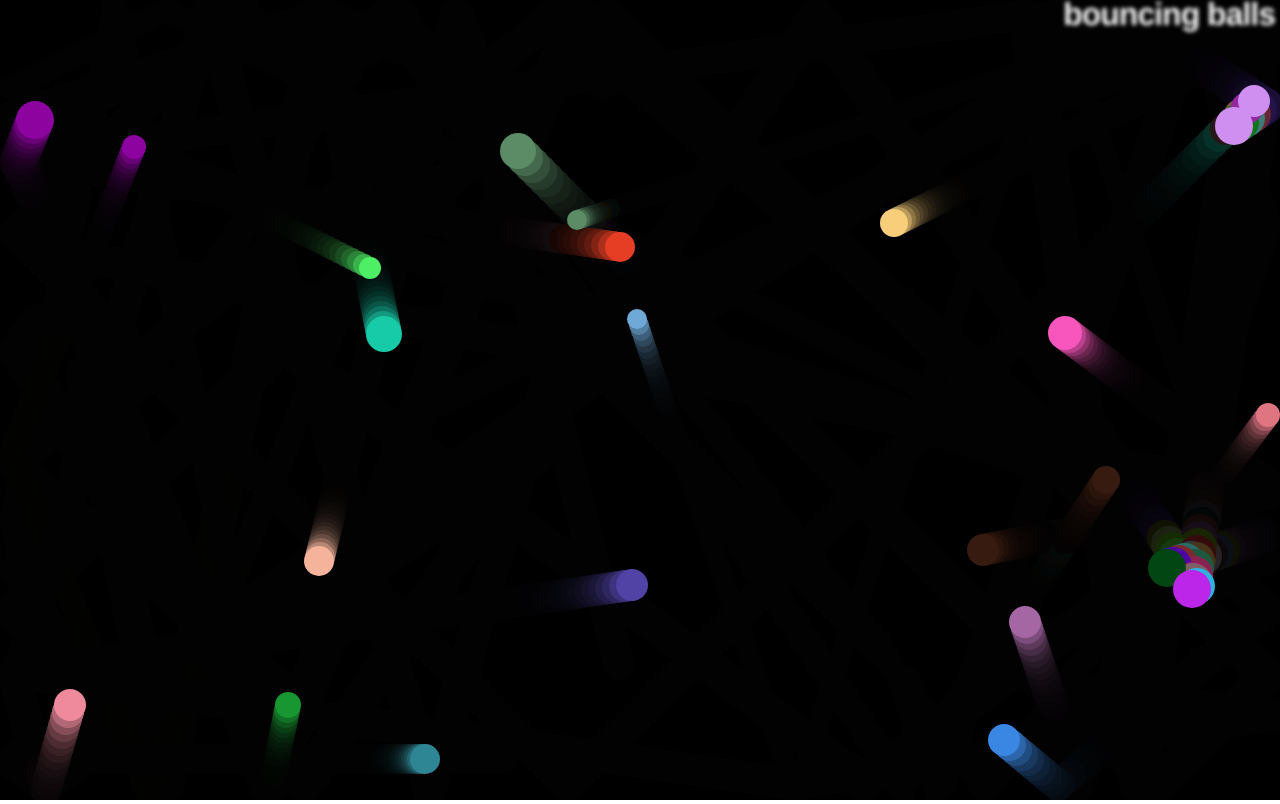
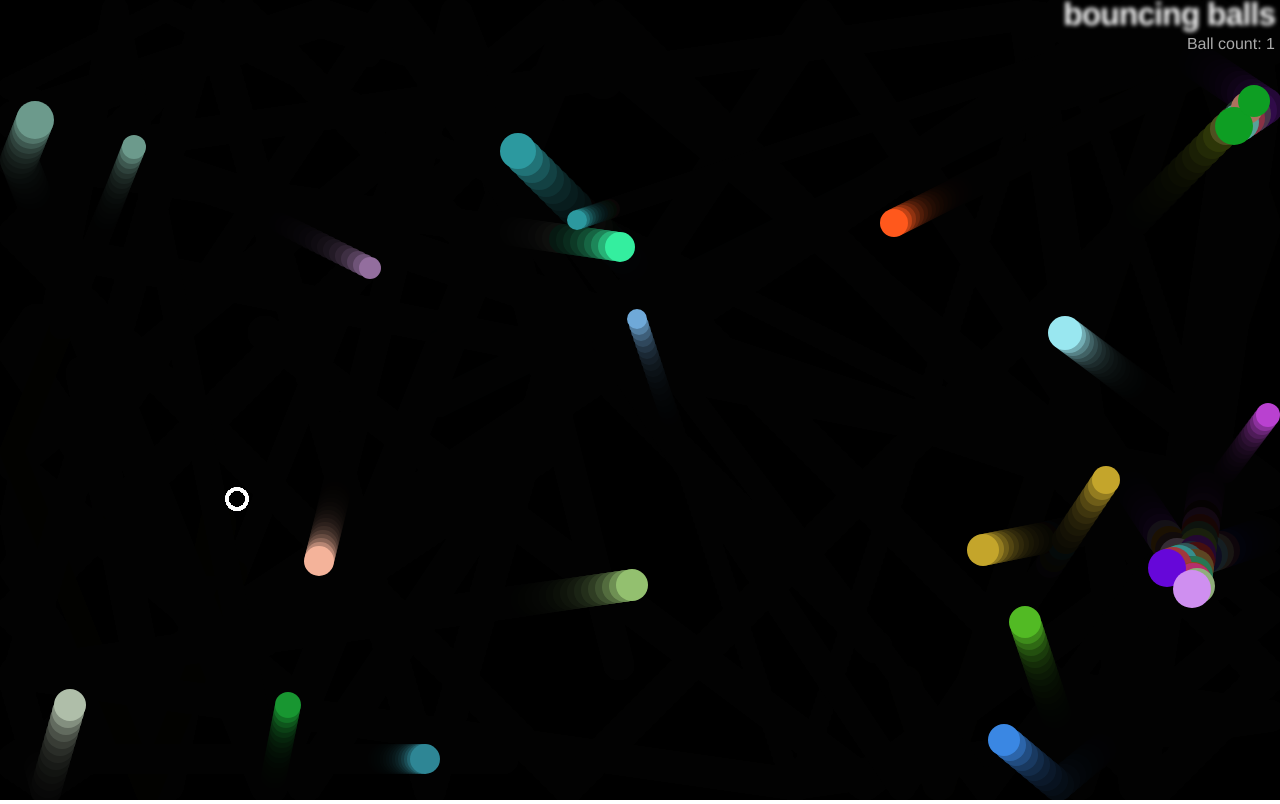
Before and after one commit to nntdatkh/bounce-balls-game, a plain HTML site: page index.html in a window 1280 px wide. Drawn offline with Linux system fonts and the light colour scheme.

Commit message:
finish the bounce ball game

```diff
--- a/index.html
+++ b/index.html
@@ -8,6 +8,7 @@
 
   <body>
     <h1>bouncing balls</h1>
+    <p>Ball count: <span id="ballCount"></span></p>
     <canvas></canvas>
 
     <script src="main.js" type="text/javascript" async></script>
--- a/main.js
+++ b/main.js
@@ -1,10 +1,10 @@
 // setup canvas
 
-const canvas = document.querySelector('canvas');
-const ctx = canvas.getContext('2d');
+const canvas = document.querySelector("canvas");
+const ctx = canvas.getContext("2d");
 
-const width = canvas.width = window.innerWidth;
-const height = canvas.height = window.innerHeight;
+const width = (canvas.width = window.innerWidth);
+const height = (canvas.height = window.innerHeight);
 
 // function to generate random number
 
@@ -13,83 +13,189 @@ function random(min, max) {
   return num;
 }
 
-function Ball(x, y, velX, velY, color, size) {
+function Shape(x, y, velX, velY, exists) {
   this.x = x;
   this.y = y;
   this.velX = velX;
   this.velY = velY;
+  this.exists = exists;
+}
+
+function Ball(x, y, velX, velY, exists, color, size) {
+  Shape.call(this, x, y, velX, velY, exists);
   this.color = color;
   this.size = size;
 }
 
-Ball.prototype.draw = function() {
+function EvilCircle(x, y, exists) {
+  Shape.call(this, x, y, 20, 20, exists);
+  this.color = "white";
+  this.size = 10;
+}
+
+// define function for Balls
+
+Ball.prototype.draw = function () {
   ctx.beginPath();
   ctx.fillStyle = this.color;
   ctx.arc(this.x, this.y, this.size, 0, 2 * Math.PI);
   ctx.fill();
+};
+
+Ball.prototype.update = function () {
+  if (this.x + this.size >= width) {
+    this.velX = -this.velX;
   }
 
-Ball.prototype.update = function() {
-    if ((this.x + this.size) >= width) {
-      this.velX = -(this.velX);
+  if (this.x - this.size <= 0) {
+    this.velX = -this.velX;
   }
 
-    if ((this.x - this.size) <= 0) {
-      this.velX = -(this.velX);
+  if (this.y + this.size >= height) {
+    this.velY = -this.velY;
   }
 
-    if ((this.y + this.size) >= height) {
-      this.velY = -(this.velY);
-    }
-
-    if ((this.y - this.size) <= 0) {
-      this.velY = -(this.velY);
+  if (this.y - this.size <= 0) {
+    this.velY = -this.velY;
   }
 
   this.x += this.velX;
   this.y += this.velY;
-  }
+};
 
-  Ball.prototype.collisionDetect = function() {
+Ball.prototype.collisionDetect = function () {
   for (let j = 0; j < balls.length; j++) {
-      if (!(this === balls[j])) {
+    if (!(this === balls[j]) && balls[j].exists) {
       const dx = this.x - balls[j].x;
       const dy = this.y - balls[j].y;
       const distance = Math.sqrt(dx * dx + dy * dy);
 
       if (distance < this.size + balls[j].size) {
-          balls[j].color = this.color = 'rgb(' + random(0, 255) + ',' + random(0, 255) + ',' + random(0, 255) +')';
+        balls[j].color = this.color =
+          "rgb(" +
+          random(0, 255) +
+          "," +
+          random(0, 255) +
+          "," +
+          random(0, 255) +
+          ")";
       }
     }
   }
+};
+
+// define function for EvilCircle
+
+EvilCircle.prototype.draw = function () {
+  ctx.beginPath();
+  ctx.lineWidth = 3;
+  ctx.strokeStyle = this.color;
+  ctx.arc(this.x, this.y, this.size, 0, 2 * Math.PI);
+  ctx.stroke();
+};
+
+EvilCircle.prototype.checkBounds = function () {
+  if (this.x + this.size >= width) {
+    this.x = -this.x;
   }
+
+  if (this.x - this.size <= 0) {
+    this.x = -this.x;
+  }
+
+  if (this.y + this.size >= height) {
+    this.y = -this.y;
+  }
+
+  if (this.y - this.size <= 0) {
+    this.y = -this.y;
+  }
+};
+
+EvilCircle.prototype.setControls = function () {
+  let _this = this;
+  window.onkeydown = function (e) {
+    if (e.key === "a") {
+      _this.x -= _this.velX;
+    } else if (e.key === "d") {
+      _this.x += _this.velX;
+    } else if (e.key === "w") {
+      _this.y -= _this.velY;
+    } else if (e.key === "s") {
+      _this.y += _this.velY;
+    }
+  };
+};
+
+EvilCircle.prototype.collisionDetect = function () {
+  for (let j = 0; j < balls.length; j++) {
+    if (!(this === balls[j]) && balls[j].exists) {
+      const dx = this.x - balls[j].x;
+      const dy = this.y - balls[j].y;
+      const distance = Math.sqrt(dx * dx + dy * dy);
+
+      if (distance < this.size + balls[j].size) {
+        balls[j].exists = false;
+      }
+    }
+  }
+};
+
+// Bounce Balls
 
 let balls = [];
 
 while (balls.length < 25) {
-  let size = random(10,20);
+  let size = random(10, 20);
   let ball = new Ball(
     // ball position always drawn at least one ball width
     // away from the edge of the canvas, to avoid drawing errors
-    random(0 + size,width - size),
-    random(0 + size,height - size),
-    random(-7,7),
-    random(-7,7),
-    'rgb(' + random(0,255) + ',' + random(0,255) + ',' + random(0,255) +')',
+    random(0 + size, width - size),
+    random(0 + size, height - size),
+    random(-7, 7),
+    random(-7, 7),
+    true,
+    "rgb(" + random(0, 255) + "," + random(0, 255) + "," + random(0, 255) + ")",
     size
   );
   balls.push(ball);
-
 }
 
+
+// Count the ball get false
+
+function countBall(balls) {
+  let countB = 0;
+  for (let i = 0; i < balls.length; i++) {
+    if (!balls[i].exists)
+      countB++;
+  }
+  return countB;
+}
+
+
+// Make Balls bouncing
+
+let ballCount = document.getElementById("ballCount");
+let sizeEvilCircle = random(10, 20);
+let evilCircle = new EvilCircle(random(0 + sizeEvilCircle, width - sizeEvilCircle), random(0 + sizeEvilCircle, height - sizeEvilCircle), true);
+evilCircle.setControls();
+
 function loop() {
-    ctx.fillStyle = 'rgba(0, 0, 0, 0.25)';
+  ctx.fillStyle = "rgba(0, 0, 0, 0.25)";
   ctx.fillRect(0, 0, width, height);
 
+
   for (let i = 0; i < balls.length; i++) {
+    if (balls[i].exists) {
       balls[i].draw();
       balls[i].update();
       balls[i].collisionDetect();
+    }
+    evilCircle.draw();
+    evilCircle.checkBounds();
+    evilCircle.collisionDetect();
+    ballCount.innerHTML = countBall(balls);
   }
   requestAnimationFrame(loop);
 }
--- a/style.css
+++ b/style.css
@@ -23,3 +23,11 @@ h1 {
   color: transparent;
   text-shadow: 0 0 4px white;
 }
+
+p {
+  position: absolute;
+  margin: 0;
+  top: 35px;
+  right: 5px;
+  color: #aaa;
+}
```
Lines whose indentation alone changed are shown as unchanged.
